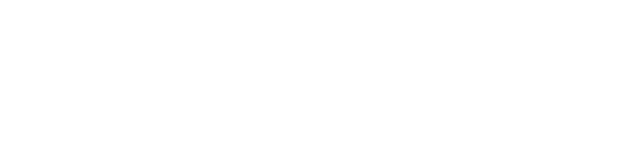
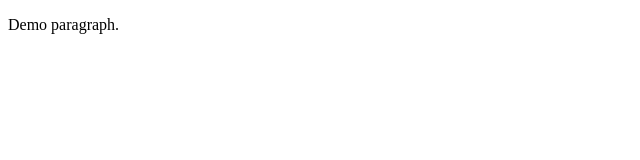
Before and after one commit to WebDevTrainer/git-test, a plain HTML site: page index.html in a window 1280 px wide. Shown: the whole page, without its empty margins (0-640 px from the left). Drawn offline with Linux system fonts and the light colour scheme.

Commit message:
Added paragraph element

```diff
--- a/index.html
+++ b/index.html
@@ -5,6 +5,6 @@
     <title>Git Demo</title>
   </head>
   <body>
-
+    <p>Demo paragraph.</p>
   </body>
 </html>
```
